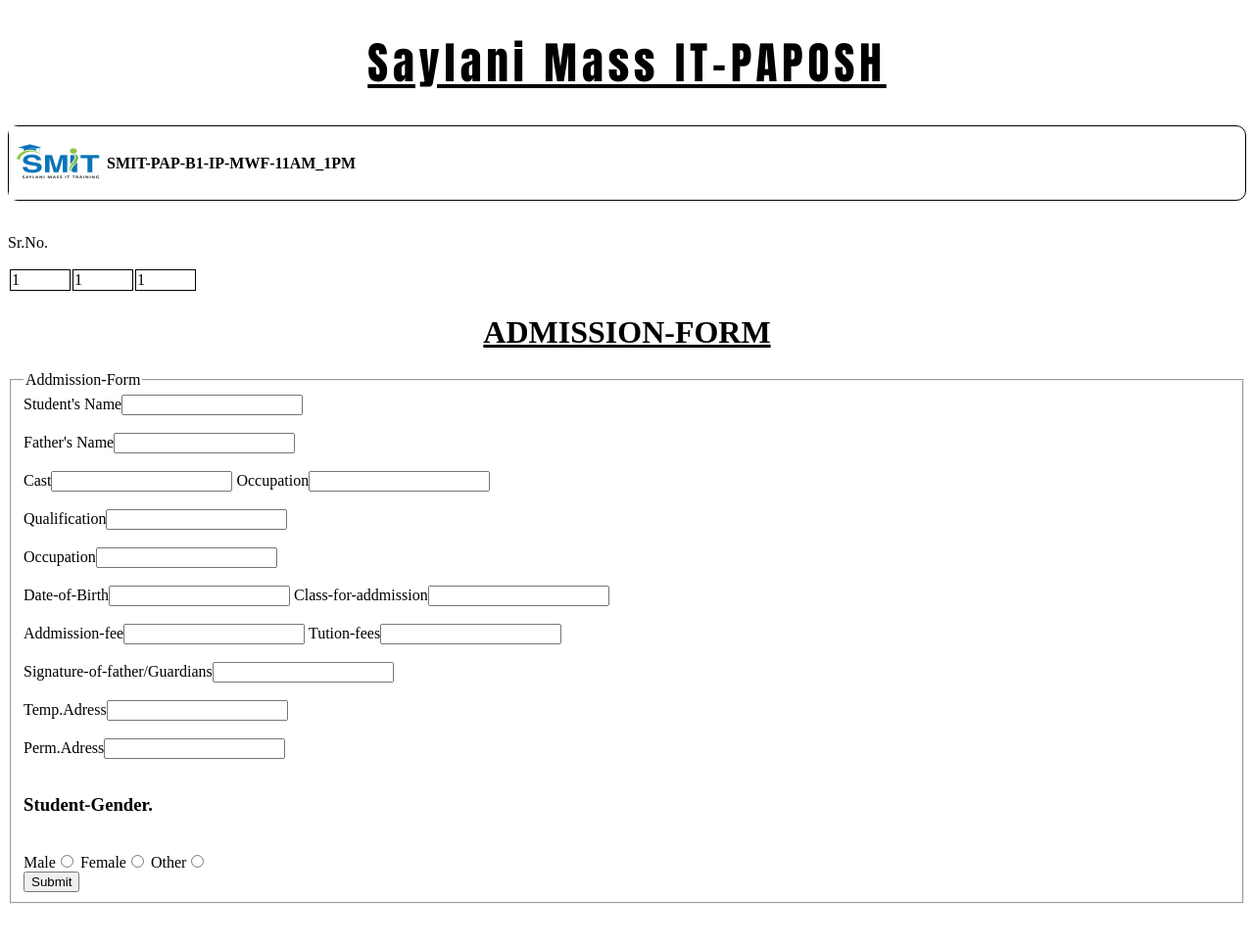
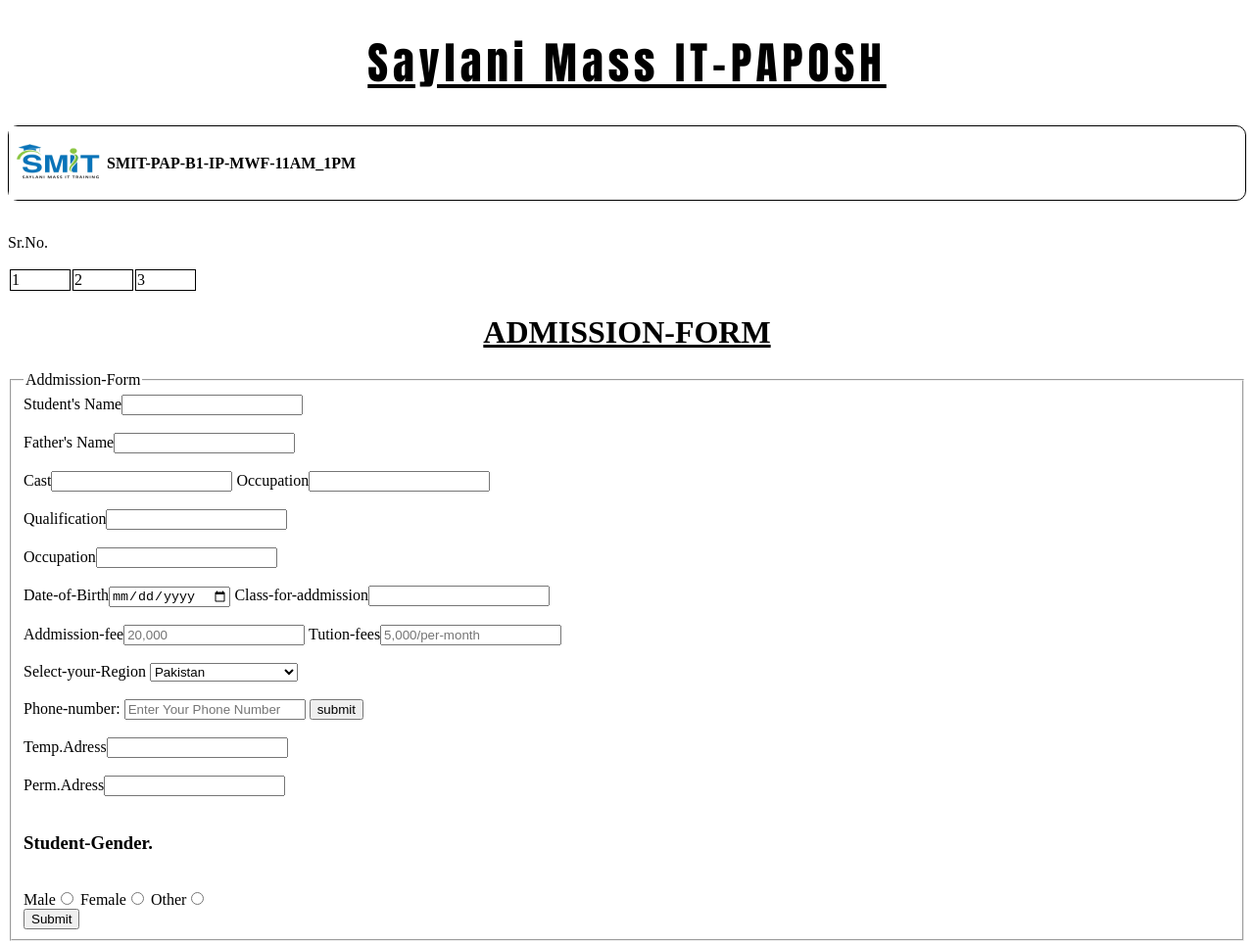
Before and after one commit to UzairAhmed8/Addmission-form, a plain HTML site: page index.html in a window 1280 px wide. Shown: the top 964 px of the page at 98% size. Drawn offline with Linux system fonts and the light colour scheme.

Commit message:
region-drop-box

```diff
--- a/index.html
+++ b/index.html
@@ -58,9 +58,9 @@
     <div>
         <table>
             <tr>
-                <td colspan="1">1</td>
-                <td colspan="1">1</td>
-                <td colspan="1">1</td>
+                <td><span>1</span></td>
+                <td><span>2</span></td>
+                <td><span>3</span></td>
             </tr>
         </table>
     </div>
@@ -68,44 +68,64 @@
     <form action="text">
         <fieldset>
             <legend>Addmission-Form</legend>
-        Student's Name<input type="text" name="" id="">
+        Student's Name<input type="text" name="" id="" required>
         <br>
         <br>
-        Father's Name<input type="text" name="" id="">
+        Father's Name<input type="text" name="" id="" required>
         <br>
         <br>
-        Cast<input type="text" name="" id="">
-        Occupation<input type="text" name="" id="">
+        Cast<input type="text" name="" id="" required>
+        Occupation<input type="text" name="" id="" required>
         <br>
         <br>
-        Qualification<input type="text" name="" id="">
+        Qualification<input type="text" name="" id="" required>
         <br>
         <br>
-        Occupation<input type="text" name="" id="">
+        Occupation<input type="text" name="" id="" required>
         <br>
             <br>
-        Date-of-Birth<input type="text" name="" id="">
-        Class-for-addmission<input type="text" name="" id="">
+        Date-of-Birth<input type="date" name="" id="" required>
+        Class-for-addmission<input type="text" name="" id="" required>
             <br>
             <br>
-        Addmission-fee<input type="text" name="" id="">
-        Tution-fees<input type="text" name="" id="">
+        Addmission-fee<input type="number" name="" id="" required placeholder="20,000">
+        Tution-fees<input type="number" name="" id="" required placeholder="5,000/per-month">
             <br>
             <br>
-        Signature-of-father/Guardians<input type="text" name="" id="">
+            <label for="region">Select-your-Region</label>
+                <select name="region" id="region" required>
+                    <option value="EG" data-code="+92">Pakistan</option>
+                    <option value="SA" data-code="++20">Saudi-Arabia</option>
+                    <option value="AE" data-code="+966">United-Arab-Emirates</option>
+                    <option value="JO" data-code="+971">Jordan</option>
+                    <option value="MA" data-code="+962">Morocco</option>
+                    <option value="LB" data-code="+212">Lebanon</option>
+                    <option value="PK" data-code="+93">Egypt</option>
+                    <option value="TN" data-code="+961">Tanisia</option>
+                    <option value="IQ" data-code="+216">Iraq</option>
+                    <option value="DZ" data-code="+213">Algeria</option>
+                    <option value="QA" data-code="+964">Qatar</option>
+                </select>
+                <br>
+                <br>
+                <label for="phone">Phone-number:</label>
+                <input type="number" name="phone" id="phone" placeholder="Enter Your Phone Number">
+                <span id="phonecode"></span>
+
+                <input type="submit" value="submit">
             <br>
             <br>
-        Temp.Adress<input type="text" name="" id="">
+        Temp.Adress<input type="text" name="" id="" required>
             <br>
             <br>
-        Perm.Adress<input type="text" name="" id="">
+        Perm.Adress<input type="text" name="" id="" required>
             <br>
             <br>
             <h3>Student-Gender.</h3>
             <br>
-            Male<input type="radio" name="Render" id="">
-            Female<input type="radio" name="Render" id="">
-            Other<input type="radio" name="Render" id="">
+            Male<input type="radio" name="Render" id="" required>
+            Female<input type="radio" name="Render" id="" required>
+            Other<input type="radio" name="Render" id="" required>
             <br>
             <input type="submit" name="" id="">
         </fieldset>
@@ -114,19 +134,19 @@
         <h1 style="text-align: center;"><u>Office-Use</u></h1>
         <fieldset>
             <legend>Office-Use</legend>
-            Student-Name<input type="text">
+            Student-Name<input type="text" required>
             <br>
             <br>
-            Father's-Name<input type="text">
+            Father's-Name<input type="text" required>
             <br>
             <br>
-            Addmission No<input type="text">
+            Addmission No<input type="text" required>
             <br>
             <br>
-            Registration fee<input type="text">
+            Registration fee<input type="text" required>
             <br>
             <br>
-            Report of admission Committee<input type="text">
+            Report of admission Committee<input type="text" required>
             Email<input type="email" name="" id="">
         </fieldset>
     </form>
```
